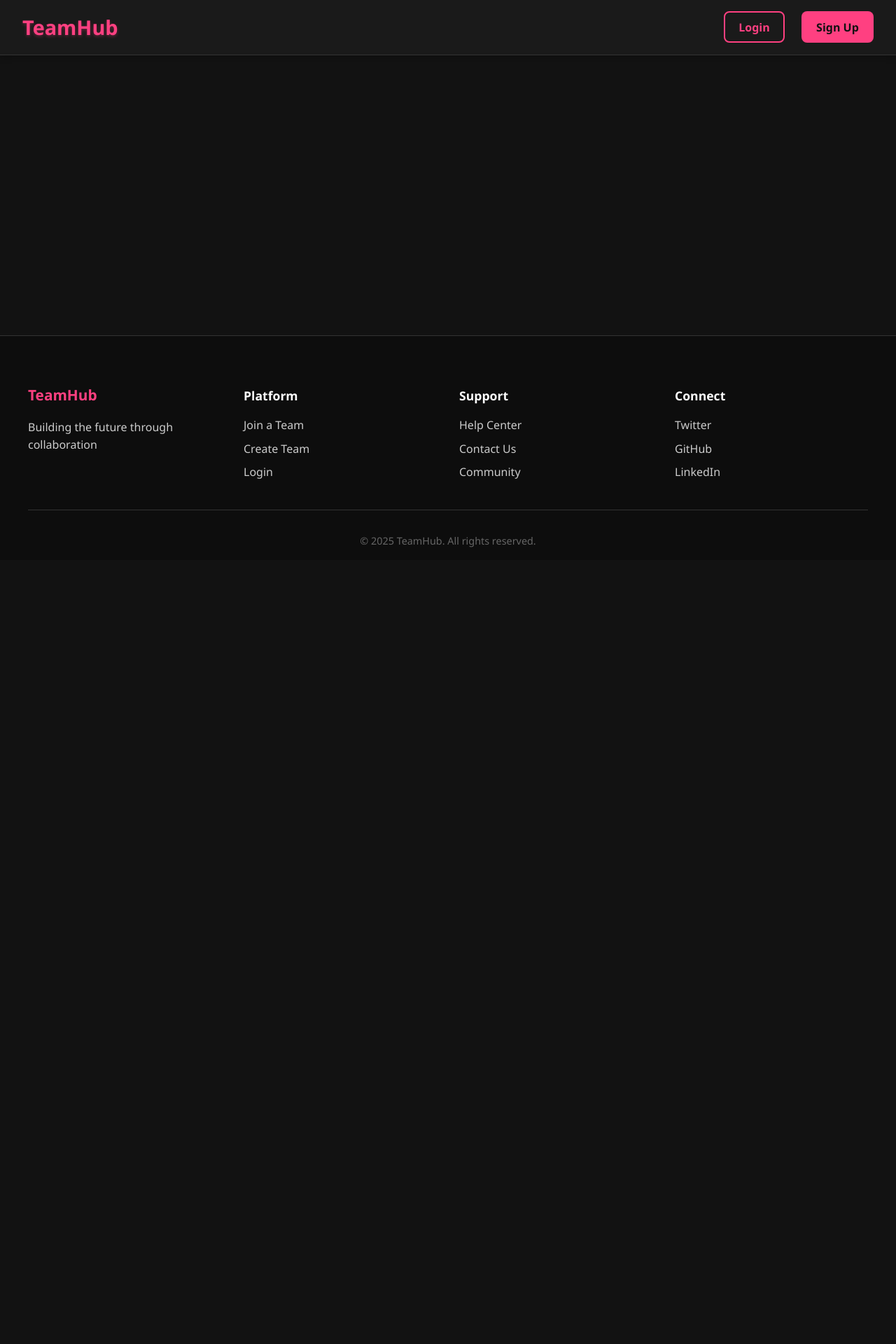
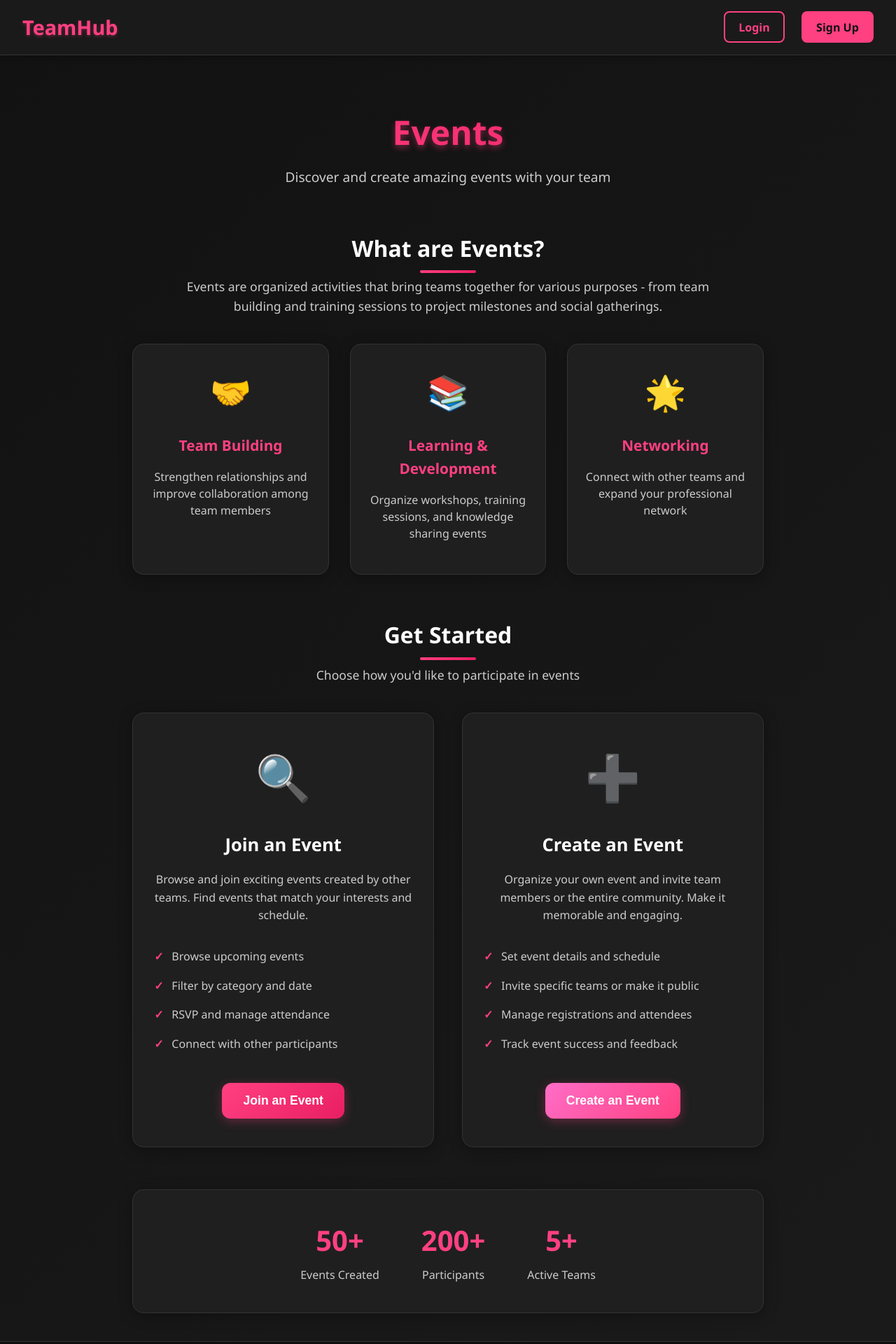
Before and after one commit to PrathKothari/Sakshi_TeamHub2, a React (Create React App) app: page /events in a window 1280 px wide. Shown: the top 1920 px of the page at 70% size. Before the commit the page ends 800 px from the top, so only its background shows below. Built offline with nearby package versions, Linux system fonts and the light colour scheme; no server answers.

Commit message:
Added events page

```diff
--- a/src/App.js
+++ b/src/App.js
@@ -12,7 +12,7 @@ import JoinTeam from "./pages/joinTeam";
 import CreateTeam from './pages/create_team';
 import ProfilePage from './pages/profileUpdate'; // ✅ Import ProfilePage
 import MyTeams from './pages/MyTeams';
-
+import Events from './pages/Events';
 
 function LandingPage() {
   return (
@@ -42,6 +42,7 @@ function App() {
                 <Route path="/create-team" element={<CreateTeam />} />
                 <Route path="/updateprofile" element={<ProfilePage />} />
                 <Route path="/my-teams" element={<MyTeams />} />
+                <Route path="/events" element={<Events />} />
               </Routes>
             </main>
             <Footer />  {/* ✅ Footer is outside Routes so it shows on all pages */}
--- a/src/components/Navbar.js
+++ b/src/components/Navbar.js
@@ -60,6 +60,7 @@ const Navbar = () => {
             <li><Link to="/join-team">Join a Team</Link></li>
             <li><Link to="/create-team">Create Your Team</Link></li>
             <li><Link to="/my-teams">My Teams</Link></li>
+            <li><Link to="/events">Events</Link></li>
           </>
         )}
 
--- /dev/null
+++ b/src/pages/Events.css
@@ -0,0 +1,334 @@
+.events-page {
+  min-height: 100vh;
+  display: flex;
+  flex-direction: column;
+  background: linear-gradient(135deg, #121212 0%, #1a1a1a 100%);
+  font-family: 'Segoe UI', sans-serif;
+  color: white;
+}
+
+.events-container {
+  flex: 1;
+  max-width: 1200px;
+  margin: 0 auto;
+  padding: 40px 20px;
+}
+
+.events-header {
+  text-align: center;
+  margin-bottom: 60px;
+}
+
+.events-header h1 {
+  font-size: 3rem;
+  color: #ff4081;
+  margin-bottom: 10px;
+  font-weight: 700;
+  text-shadow: 0 4px 8px rgba(255, 64, 129, 0.4);
+  background: linear-gradient(135deg, #ff4081, #e91e63);
+  -webkit-background-clip: text;
+  -webkit-text-fill-color: transparent;
+  background-clip: text;
+}
+
+.events-subtitle {
+  font-size: 1.2rem;
+  color: #ccc;
+  margin: 0;
+  font-weight: 300;
+}
+
+.events-info {
+  margin-bottom: 60px;
+}
+
+.info-section {
+  text-align: center;
+  margin-bottom: 40px;
+}
+
+.info-section h2 {
+  font-size: 2rem;
+  color: #fff;
+  margin-bottom: 15px;
+  font-weight: 600;
+  position: relative;
+}
+
+.info-section h2::after {
+  content: '';
+  position: absolute;
+  bottom: -10px;
+  left: 50%;
+  transform: translateX(-50%);
+  width: 80px;
+  height: 4px;
+  background: linear-gradient(135deg, #ff4081, #e91e63);
+  border-radius: 2px;
+}
+
+.info-section p {
+  font-size: 1.1rem;
+  color: #ccc;
+  max-width: 800px;
+  margin: 0 auto;
+  line-height: 1.6;
+}
+
+.benefits-grid {
+  display: grid;
+  grid-template-columns: repeat(auto-fit, minmax(250px, 1fr));
+  gap: 30px;
+  margin-top: 40px;
+}
+
+.benefit-card {
+  background: #1f1f1f;
+  padding: 30px 20px;
+  border-radius: 16px;
+  text-align: center;
+  border: 1px solid #333;
+  transition: all 0.3s ease;
+  box-shadow: 0 4px 20px rgba(0, 0, 0, 0.3);
+}
+
+.benefit-card:hover {
+  transform: translateY(-5px);
+  border-color: #ff4081;
+  box-shadow: 0 8px 30px rgba(255, 64, 129, 0.2);
+}
+
+.benefit-icon {
+  font-size: 3rem;
+  margin-bottom: 20px;
+}
+
+.benefit-card h3 {
+  font-size: 1.3rem;
+  color: #ff4081;
+  margin-bottom: 15px;
+  font-weight: 600;
+}
+
+.benefit-card p {
+  color: #ccc;
+  line-height: 1.5;
+}
+
+.events-actions {
+  margin-bottom: 60px;
+}
+
+.events-actions h2 {
+  text-align: center;
+  font-size: 2rem;
+  color: #fff;
+  margin-bottom: 10px;
+  font-weight: 600;
+  position: relative;
+}
+
+.events-actions h2::after {
+  content: '';
+  position: absolute;
+  bottom: -10px;
+  left: 50%;
+  transform: translateX(-50%);
+  width: 80px;
+  height: 4px;
+  background: linear-gradient(135deg, #ff4081, #e91e63);
+  border-radius: 2px;
+}
+
+.events-actions > p {
+  text-align: center;
+  color: #ccc;
+  margin-bottom: 40px;
+  font-size: 1.1rem;
+}
+
+.action-cards {
+  display: grid;
+  grid-template-columns: repeat(auto-fit, minmax(400px, 1fr));
+  gap: 40px;
+}
+
+.action-card {
+  background: #1f1f1f;
+  padding: 40px 30px;
+  border-radius: 16px;
+  box-shadow: 0 4px 20px rgba(0, 0, 0, 0.3);
+  border: 1px solid #333;
+  text-align: center;
+  transition: all 0.3s ease;
+  position: relative;
+  overflow: hidden;
+}
+
+.action-card::before {
+  content: '';
+  position: absolute;
+  top: 0;
+  left: 0;
+  right: 0;
+  height: 4px;
+  background: linear-gradient(135deg, #ff4081, #e91e63);
+  transform: scaleX(0);
+  transition: transform 0.3s ease;
+}
+
+.action-card:hover::before {
+  transform: scaleX(1);
+}
+
+.action-card:hover {
+  transform: translateY(-8px);
+  border-color: #ff4081;
+  box-shadow: 0 12px 40px rgba(255, 64, 129, 0.2);
+}
+
+.card-icon {
+  font-size: 4rem;
+  margin-bottom: 25px;
+}
+
+.action-card h3 {
+  font-size: 1.6rem;
+  color: #fff;
+  margin-bottom: 15px;
+  font-weight: 600;
+}
+
+.action-card p {
+  color: #ccc;
+  margin-bottom: 25px;
+  line-height: 1.6;
+}
+
+.feature-list {
+  list-style: none;
+  padding: 0;
+  margin: 25px 0;
+  text-align: left;
+}
+
+.feature-list li {
+  padding: 8px 0;
+  color: #ccc;
+  position: relative;
+  padding-left: 25px;
+}
+
+.feature-list li::before {
+  content: '✓';
+  position: absolute;
+  left: 0;
+  color: #ff4081;
+  font-weight: bold;
+}
+
+.action-button {
+  padding: 15px 30px;
+  border: none;
+  border-radius: 12px;
+  font-size: 1.1rem;
+  font-weight: 600;
+  cursor: pointer;
+  transition: all 0.3s ease;
+  margin-top: 10px;
+  background: linear-gradient(135deg, #ff4081, #e91e63);
+  color: #fff;
+  box-shadow: 0 4px 15px rgba(255, 64, 129, 0.3);
+}
+
+.action-button:hover {
+  transform: translateY(-3px);
+  box-shadow: 0 8px 25px rgba(255, 64, 129, 0.4);
+  background: linear-gradient(135deg, #e91e63, #c2185b);
+}
+
+.create-button {
+  background: linear-gradient(135deg, #ff6ec7, #ff4081);
+}
+
+.create-button:hover {
+  background: linear-gradient(135deg, #e91e63, #c2185b);
+}
+
+.events-stats {
+  display: flex;
+  justify-content: center;
+  gap: 60px;
+  padding: 40px 0;
+  background: #1f1f1f;
+  border-radius: 16px;
+  margin-top: 40px;
+  box-shadow: 0 4px 20px rgba(0, 0, 0, 0.3);
+  border: 1px solid #333;
+}
+
+.stat-item {
+  text-align: center;
+}
+
+.stat-number {
+  font-size: 2.5rem;
+  font-weight: 700;
+  color: #ff4081;
+  margin-bottom: 5px;
+}
+
+.stat-label {
+  font-size: 1rem;
+  color: #ccc;
+  font-weight: 500;
+}
+
+/* Responsive Design */
+@media (max-width: 768px) {
+  .events-container {
+    padding: 20px 15px;
+  }
+
+  .events-header h1 {
+    font-size: 2.2rem;
+  }
+
+  .benefits-grid {
+    grid-template-columns: 1fr;
+    gap: 20px;
+  }
+
+  .action-cards {
+    grid-template-columns: 1fr;
+    gap: 30px;
+  }
+
+  .action-card {
+    padding: 30px 20px;
+  }
+
+  .events-stats {
+    flex-direction: column;
+    gap: 30px;
+  }
+
+  .stat-number {
+    font-size: 2rem;
+  }
+}
+
+@media (max-width: 480px) {
+  .action-cards {
+    grid-template-columns: 1fr;
+  }
+
+  .action-card {
+    min-width: unset;
+  }
+
+  .events-stats {
+    gap: 20px;
+    padding: 30px 20px;
+  }
+}
--- /dev/null
+++ b/src/pages/Events.js
@@ -0,0 +1,124 @@
+import { useNavigate } from 'react-router-dom';
+import Footer from '../components/Footer';
+import './Events.css';
+
+const Events = () => {
+  const navigate = useNavigate();
+
+  const handleJoinEvent = () => {
+    navigate('/join-event');
+  };
+
+  const handleCreateEvent = () => {
+    navigate('/create-event');
+  };
+
+  return (
+    <div className="events-page">
+
+      <div className="events-container">
+        <div className="events-header">
+          <h1>Events</h1>
+          <p className="events-subtitle">Discover and create amazing events with your team</p>
+        </div>
+
+        <div className="events-info">
+          <div className="info-section">
+            <h2>What are Events?</h2>
+            <p>
+              Events are organized activities that bring teams together for various purposes -
+              from team building and training sessions to project milestones and social gatherings.
+            </p>
+          </div>
+
+          <div className="benefits-grid">
+            <div className="benefit-card">
+              <div className="benefit-icon">🤝</div>
+              <h3>Team Building</h3>
+              <p>Strengthen relationships and improve collaboration among team members</p>
+            </div>
+
+            <div className="benefit-card">
+              <div className="benefit-icon">📚</div>
+              <h3>Learning & Development</h3>
+              <p>Organize workshops, training sessions, and knowledge sharing events</p>
+            </div>
+
+            <div className="benefit-card">
+              <div className="benefit-icon">🌟</div>
+              <h3>Networking</h3>
+              <p>Connect with other teams and expand your professional network</p>
+            </div>
+          </div>
+        </div>
+
+        <div className="events-actions">
+          <h2>Get Started</h2>
+          <p>Choose how you'd like to participate in events</p>
+
+          <div className="action-cards">
+            <div className="action-card">
+              <div className="card-icon">🔍</div>
+              <h3>Join an Event</h3>
+              <p>
+                Browse and join exciting events created by other teams.
+                Find events that match your interests and schedule.
+              </p>
+              <ul className="feature-list">
+                <li>Browse upcoming events</li>
+                <li>Filter by category and date</li>
+                <li>RSVP and manage attendance</li>
+                <li>Connect with other participants</li>
+              </ul>
+              <button
+                className="action-button join-button"
+                onClick={handleJoinEvent}
+              >
+                Join an Event
+              </button>
+            </div>
+
+            <div className="action-card">
+              <div className="card-icon">➕</div>
+              <h3>Create an Event</h3>
+              <p>
+                Organize your own event and invite team members or the entire community.
+                Make it memorable and engaging.
+              </p>
+              <ul className="feature-list">
+                <li>Set event details and schedule</li>
+                <li>Invite specific teams or make it public</li>
+                <li>Manage registrations and attendees</li>
+                <li>Track event success and feedback</li>
+              </ul>
+              <button
+                className="action-button create-button"
+                onClick={handleCreateEvent}
+              >
+                Create an Event
+              </button>
+            </div>
+          </div>
+        </div>
+
+        <div className="events-stats">
+          <div className="stat-item">
+            <div className="stat-number">50+</div>
+            <div className="stat-label">Events Created</div>
+          </div>
+          <div className="stat-item">
+            <div className="stat-number">200+</div>
+            <div className="stat-label">Participants</div>
+          </div>
+          <div className="stat-item">
+            <div className="stat-number">5+</div>
+            <div className="stat-label">Active Teams</div>
+          </div>
+        </div>
+      </div>
+
+    </div>
+  );
+};
+
+export default Events;
```
